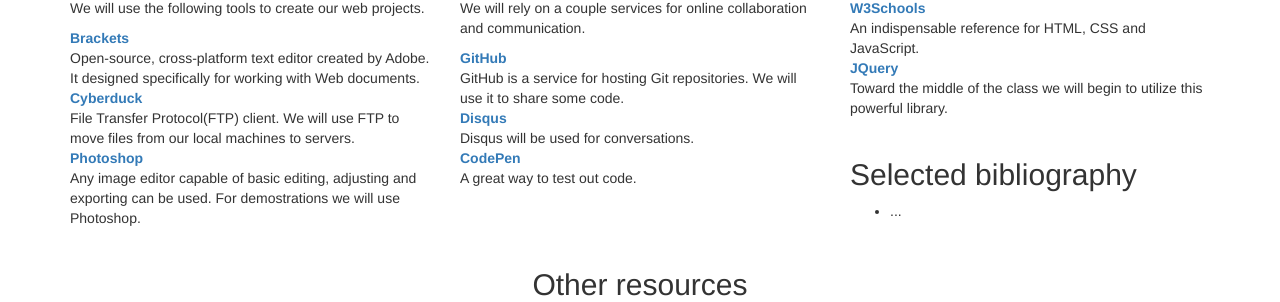
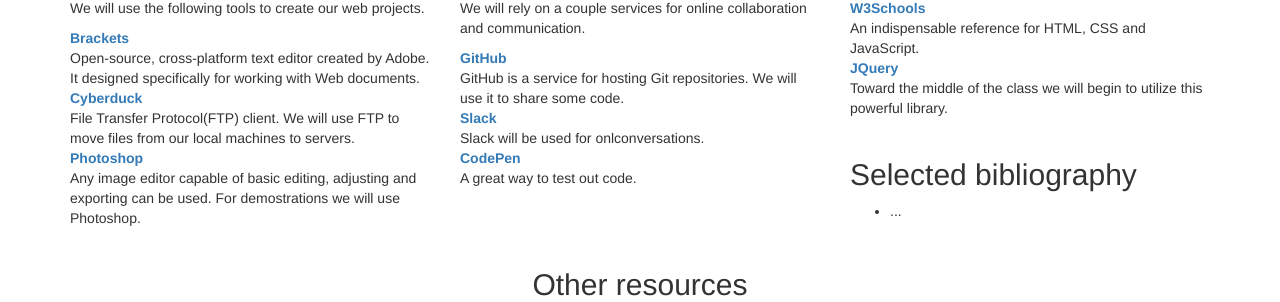
Before and after one commit to michelav/fa7-frameworks, a Jekyll site: the page built from resources.html, in a window 1280 px wide. Shown: the part 237-539 px from the top of the page. Built offline with Jekyll 4.4.1, drawn with Linux system fonts in a browser that asks for light colours.

Commit message:
Remove Discuss add Slack

```diff
--- a/resources.html
+++ b/resources.html
@@ -20,10 +20,8 @@
       <dt><a href="http://www.adobe.com/products/photoshop.html">Photoshop</a></dt>
       <dd>Any image editor capable of basic editing, adjusting and exporting can be used. For demostrations we will use Photoshop.</dd>
     </dl>
+  </div>
 
-
-
-  </div>
 
   <div class="col-sm-6 col-md-4">
     <h2>Services</h2>
@@ -34,13 +32,12 @@
       <dt><a href="http://github.com/">GitHub</a></dt>
       <dd>GitHub is a service for hosting Git repositories. We will use it to share some code.</dd>
 
-      <dt><a href="https://disqus.com/">Disqus</a></dt>
-      <dd>Disqus will be used for conversations.</dd>
+      <dt><a href="https://slack.com/">Slack</a></dt>
+      <dd>Slack will be used for onlconversations.</dd>
 
       <dt><a href="http://codepen.io/">CodePen</a></dt>
       <dd>A great way to test out code.</dd>
     </dl>
-
   </div>
 
   <div class="col-sm-6 col-md-4">
@@ -58,7 +55,6 @@
 
   <div class="col-sm-6 col-md-4">
     <h2>Selected bibliography</h2>
-
     <ul>
       <li>...</li>
     </ul>
```
